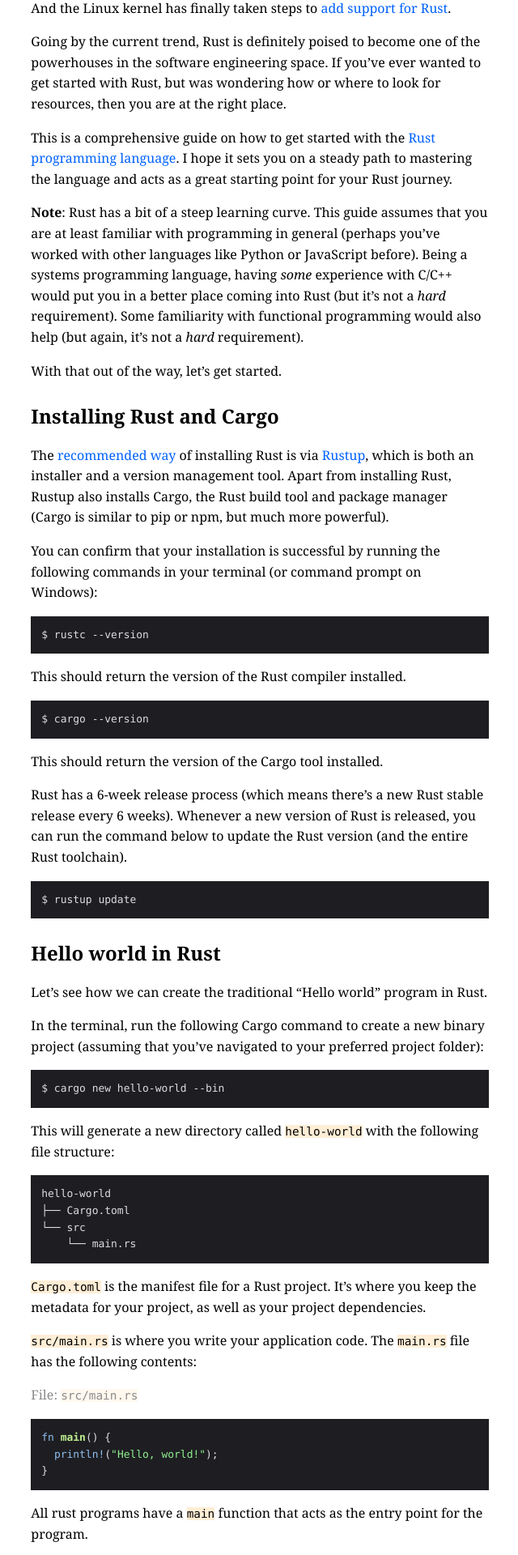
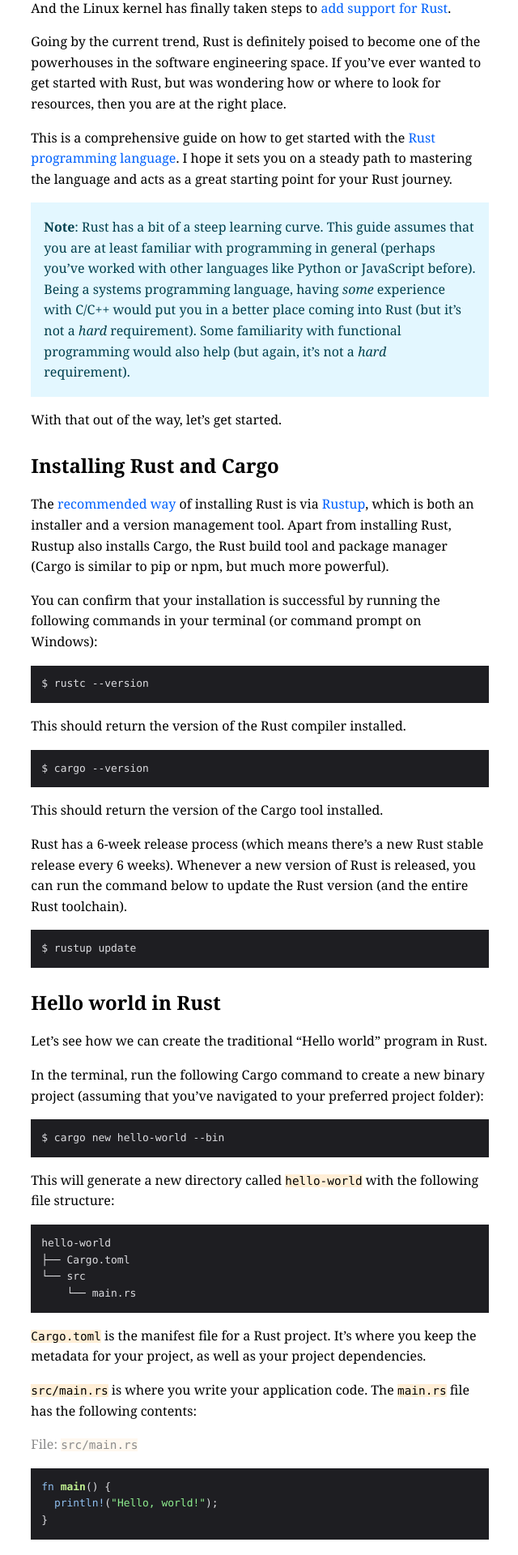
Before and after one commit to chrischiedo/chrischiedo.github.io, a Jekyll site: the page built from _posts/2022-10-10-getting-started-rust.md, in a window 1280 px wide. Shown: the part 632-2552 px from the top of the page at 81% size, without its empty margins (319-959 px from the left). Built offline with Jekyll 4.4.1, drawn with Linux system fonts in a browser that asks for light colours; nearby versions of some CDN libraries.

```diff
--- a/_posts/2022-10-10-getting-started-rust.md
+++ b/_posts/2022-10-10-getting-started-rust.md
@@ -8,8 +8,8 @@ syntax: True
 tags: rust cargo rustup publish
 ---
 <base target="_blank">
-> Rust is a systems programming language that guarantees memory- and thread-safety
-> through a rich type system and a unique ownership model.
+
+>Rust is a systems programming language that guarantees memory- and thread-safety through a rich type system and a unique ownership model.
 
 Rust is a relatively new systems programming language that came out of Mozilla Research.
 Through its unique ownership model and the borrow-checker, Rust guarantees memory-safety
@@ -32,12 +32,7 @@ This is a comprehensive guide on how to get started with the
 [Rust programming language](https://www.rust-lang.org/). I hope it sets you on
 a steady path to mastering the language and acts as a great starting point for your Rust journey.
 
-**Note**: Rust has a bit of a steep learning curve. This guide assumes that you are
-at least familiar with programming in general (perhaps you've worked with other languages
-like Python or JavaScript before). Being a systems programming language, having _some_
-experience with C/C++ would put you in a better place coming into Rust
-(but it's not a _hard_ requirement). Some familiarity with functional programming
-would also help (but again, it's not a _hard_ requirement).
+>**Note**: Rust has a bit of a steep learning curve. This guide assumes that you are at least familiar with programming in general (perhaps you've worked with other languages like Python or JavaScript before). Being a systems programming language, having _some_ experience with C/C++ would put you in a better place coming into Rust (but it's not a _hard_ requirement). Some familiarity with functional programming would also help (but again, it's not a _hard_ requirement).
 
 With that out of the way, let's get started.
 
```
